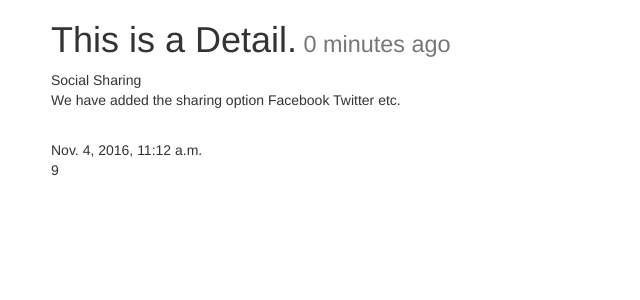
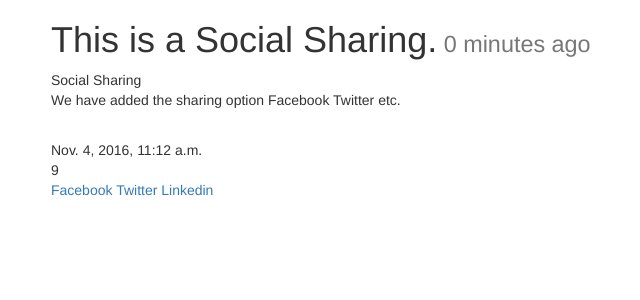
Before and after one commit to kshitizsuman/repo1, a Django app: a page that uses project/templates/post_detail.html in a window 1280 px wide. Shown: the top 300 px of the page, without its empty margins (224-864 px from the left). Run offline with Django 3.2, Linux system fonts and the light colour scheme; data comes from the database, SQL or seed files in the repository; both versions use the stored data as it was after the commit; some libraries are stand-ins or nearby versions.

Commit message:
Sharing option added

```diff
--- /dev/null
+++ b/project/posts/templatetags/urlify.py
@@ -0,0 +1,18 @@
+try:
+    from urllib import quote_plus #python 2
+except:
+    pass
+
+try:
+    from urllib.parse import quote_plus #python 3
+except:
+    pass
+
+
+from django import template
+
+register = template.Library()
+
+@register.filter
+def urlify(value):
+    return quote_plus(value)
--- a/project/posts/views.py
+++ b/project/posts/views.py
@@ -1,3 +1,4 @@
+from urllib import quote_plus
 from django.contrib import messages
 from django.core.paginator import Paginator, EmptyPage, PageNotAnInteger
 from django.shortcuts import render
@@ -23,9 +24,11 @@ def post_create(request):
 
 def post_detail(request , slug=None):
 	instance = get_object_or_404(Post, slug=slug)
+	share_string = quote_plus(instance.content)
 	context ={
-		"title" : "Detail",
+		"title" : instance.title,
 		"instance" : instance,
+		"share_string": share_string,
 	}
 	return render(request,"post_detail.html",context )
 
--- a/project/templates/post_detail.html
+++ b/project/templates/post_detail.html
@@ -1,5 +1,5 @@
 {% extends "base.html" %}
-
+{% load urlify %}
 {% block head_title %}{{ instance.title }} | {{ block.super }}{% endblock head_title %}
 
 {% block content %}
@@ -14,5 +14,21 @@
 {{ instance.content | linebreaks}}<br/>
 {{ instance.updated }}<br/>
 {{ instance.id }}<br/>
+
+<a href="https://www.facebook.com/sharer/sharer.php?u={{ request.build_absolute_uri }}">
+Facebook
+</a>
+
+<a href="https://twitter.com/home?status={{ instance.content|truncatechars:80|urlify }}%20{{ request.build_absolute_uri }}">
+Twitter
+</a>
+
+<a href='https://plus.google.com/share?url={{ request.build_absolute_uri }}'>
+
+
+<a href="https://www.linkedin.com/shareArticle?mini=true&url={{ request.build_absolute_uri }}&title={{ instance.title }}&summary={{ share_string }}&source={{ request.build_absolute_uri }}">
+Linkedin
+</a>
+
 </div>
 {% endblock content %}
```
Also changed, not shown: project/db.sqlite3, project/posts/templatetags/__init__.py (added), 3 other files.
